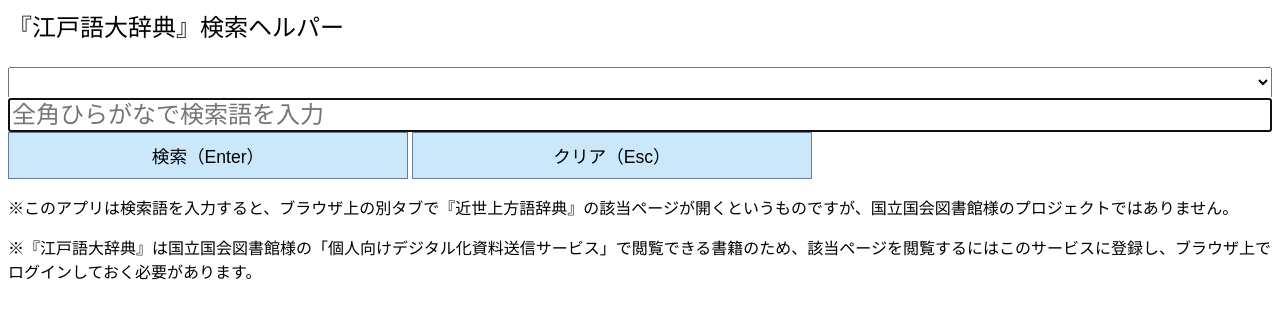
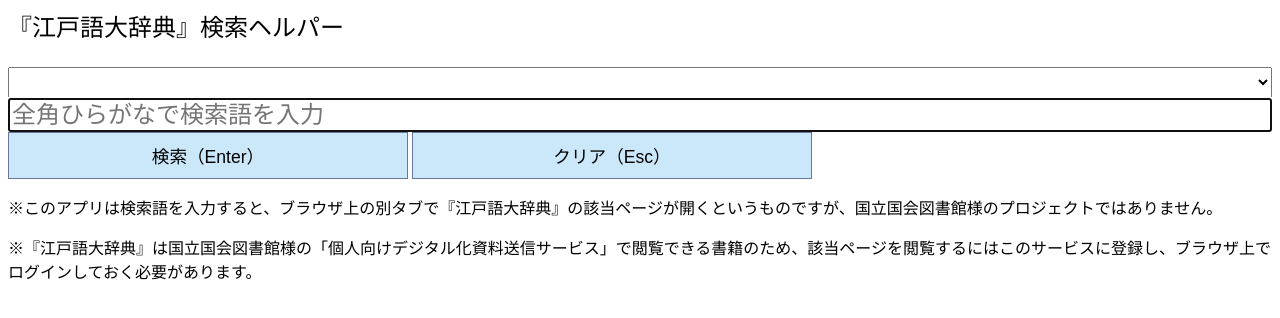
Before and after one commit to mmurak/edodic, a plain HTML site: page index.html in a window 1280 px wide. Drawn offline with Linux system fonts and the light colour scheme.

Commit message:
Fixed typo

```diff
--- a/index.html
+++ b/index.html
@@ -36,7 +36,7 @@
 		<input type="text" id="EntryField" class="entry-field" placeholder="全角ひらがなで検索語を入力"/><br/>
 		<input type="button" id="SearchButton" class="buttons" value="検索（Enter）" onclick="search();"/>
 		<input type="button" id="clearButton" class="buttons" value="クリア（Esc）" onclick="clearField();"/>
-		<p>※このアプリは検索語を入力すると、ブラウザ上の別タブで『近世上方語辞典』の該当ページが開くというものですが、国立国会図書館様のプロジェクトではありません。</p>
+		<p>※このアプリは検索語を入力すると、ブラウザ上の別タブで『江戸語大辞典』の該当ページが開くというものですが、国立国会図書館様のプロジェクトではありません。</p>
 		<p>※『江戸語大辞典』は国立国会図書館様の「個人向けデジタル化資料送信サービス」で閲覧できる書籍のため、該当ページを閲覧するにはこのサービスに登録し、ブラウザ上でログインしておく必要があります。</p>
 		<script src="./resources/index.js"></script>
 		<script src="./scripts/main.js"></script>
```
